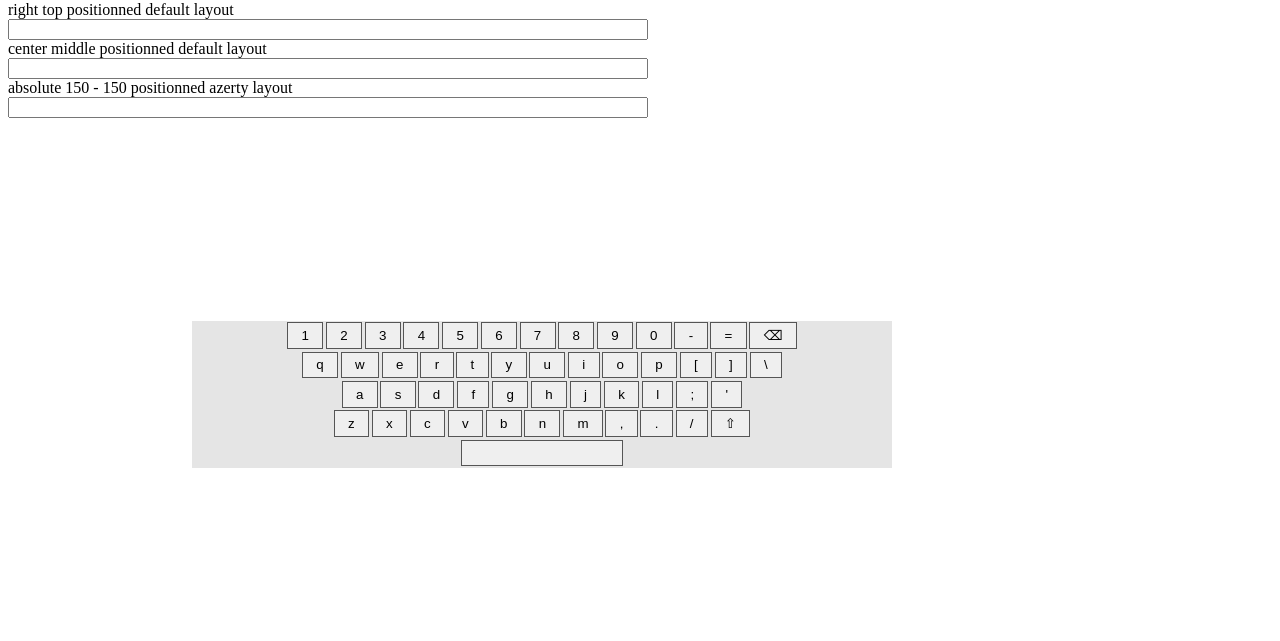
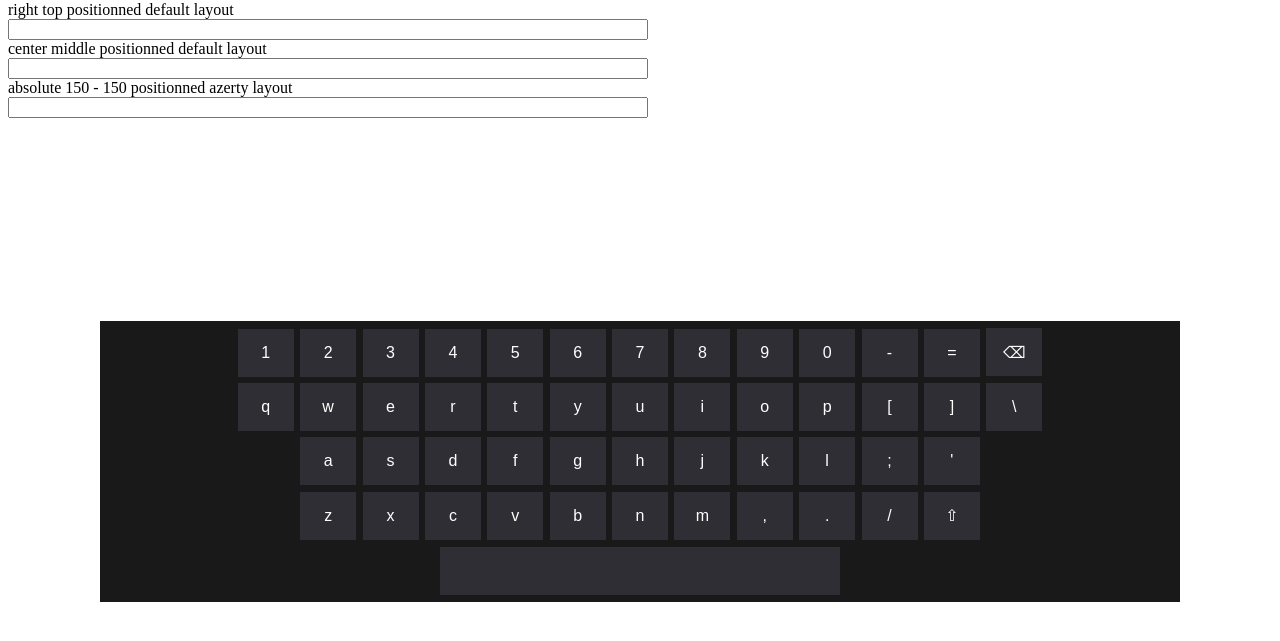
Before and after one commit to soixantecircuits/piano, a website: page demo/index.html in a window 1280 px wide. Shown: the part 79-720 px from the top of the page. Drawn offline with Linux system fonts and the light colour scheme.

Commit message:
draft on UI improvements

```diff
--- a/piano.css
+++ b/piano.css
@@ -2,16 +2,14 @@
   margin: 0;
   padding: 0;
   position: absolute;
-  width: 70%;
-  max-width: 700px;
-  min-width: 340px;
-  background: rgba(0, 0, 0, .1);
+  width: 100%;
 }
 .piano-container.left {
   left: 0;
 }
 .piano-container.center {
-  left: 15%;
+  margin: auto;
+  left: 0;
 }
 .piano-container.right {
   right: 0;
@@ -26,24 +24,43 @@
   bottom: 0;
 }
 .piano-container ul {
-  margin: 0;
-  padding: 0;
-  width: auto;
+  margin: auto;
+  padding: .25em 0;
+  max-width: 1080px;
+  min-width: 340px;
   text-align: center;
+  background: rgba(0, 0, 0, .9);
 }
 .piano-container ul li {
   display: inline;
 }
 .piano-container ul li .key {
-  margin: .1em;
-  padding: 0 1em;
-  height: 2em;
-  border: 1px solid #555;
+  margin: .2em;
+  padding: 0;
+  height: 3em;
+  width: 3.5em;
+  background: #2F2E34;
+  color: #FFF;
+  font-size: 1em;
+  border: none;
+  user-select: none;
+  -o-user-select:none;
+  -moz-user-select: none;
+  -khtml-user-select: none;
+  -webkit-user-select: none;
+  cursor: pointer;
+}
+.piano-container ul li .key:active {
+  background: #2323AA;
+  outline: none;
+}
+.piano-container ul li .key:focus {
+  outline: none;
 }
 .piano-container ul li.break:after {
   content: "\A";
   white-space: pre;
 }
 .piano-container ul li .space {
-  padding: .3em 6em;
+  padding: .3em 12.5em;
 }
--- a/piano.js
+++ b/piano.js
@@ -28,7 +28,7 @@ var piano = (function (k){
     document.body.appendChild(k.container);
 
     // Make sure to hide keyboard when clicking outside
-    document.addEventListener('click', function (event){
+    addMultipleListeners(['click', 'touchdown'], document, function (event){
       if(event.target.dataset.piano != '' && !k.container.contains(event.target)){
         k.hideKeyboard();
       }
@@ -59,12 +59,9 @@ var piano = (function (k){
       layout: options.layout || 'default'
     }
 
-    var events = ['click', 'touchend'];
-    for (var i = 0; i < events.length; i++) {
-      target.addEventListener(events[i], function (event){
-        triggerHandler(event);
-      });
-    };
+    addMultipleListeners(['click', 'touchdown'], target, function (event){
+      triggerHandler(event);
+    });
 
     function triggerHandler (event){
       k.currentTarget = event.target;
@@ -93,7 +90,7 @@ var piano = (function (k){
           key.className = 'key ' + layout[i];
           key.textContent = layout[i][0];
         }
-        key.addEventListener('click', function (event){
+        addMultipleListeners(['click', 'touchdown'], key, function (event){
           keyPressed(event);
         });
         li.appendChild(key)
@@ -156,6 +153,14 @@ var piano = (function (k){
     }
   }
 
+  function addMultipleListeners (events, target, handler){
+    for (var i = 0; i < events.length; i++) {
+      target.addEventListener(events[i], function (event){
+        handler(event);
+      });
+    }
+  }
+
   function clone (src) {
     var dest = {};
     for (var key in src) {
```
